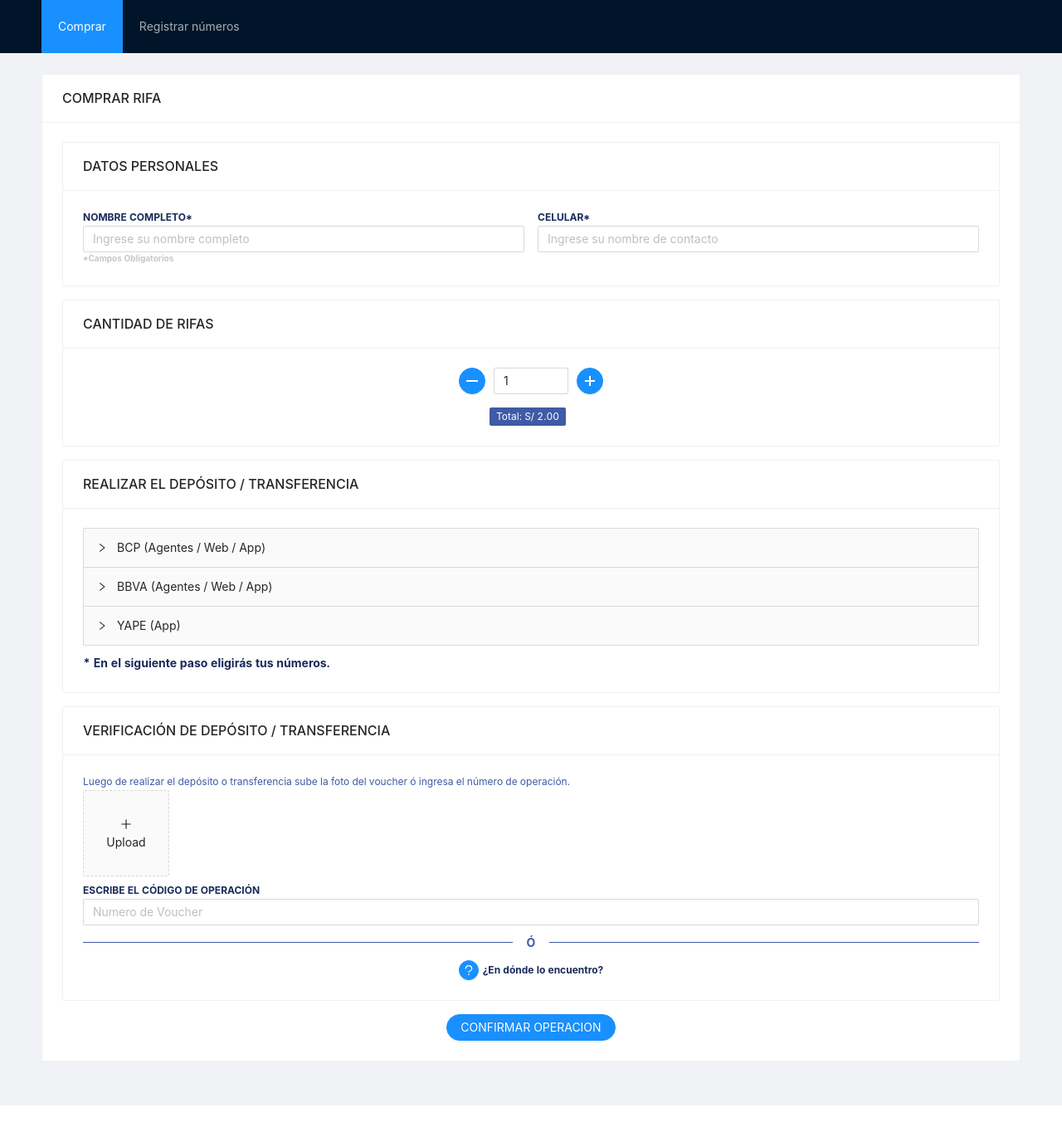
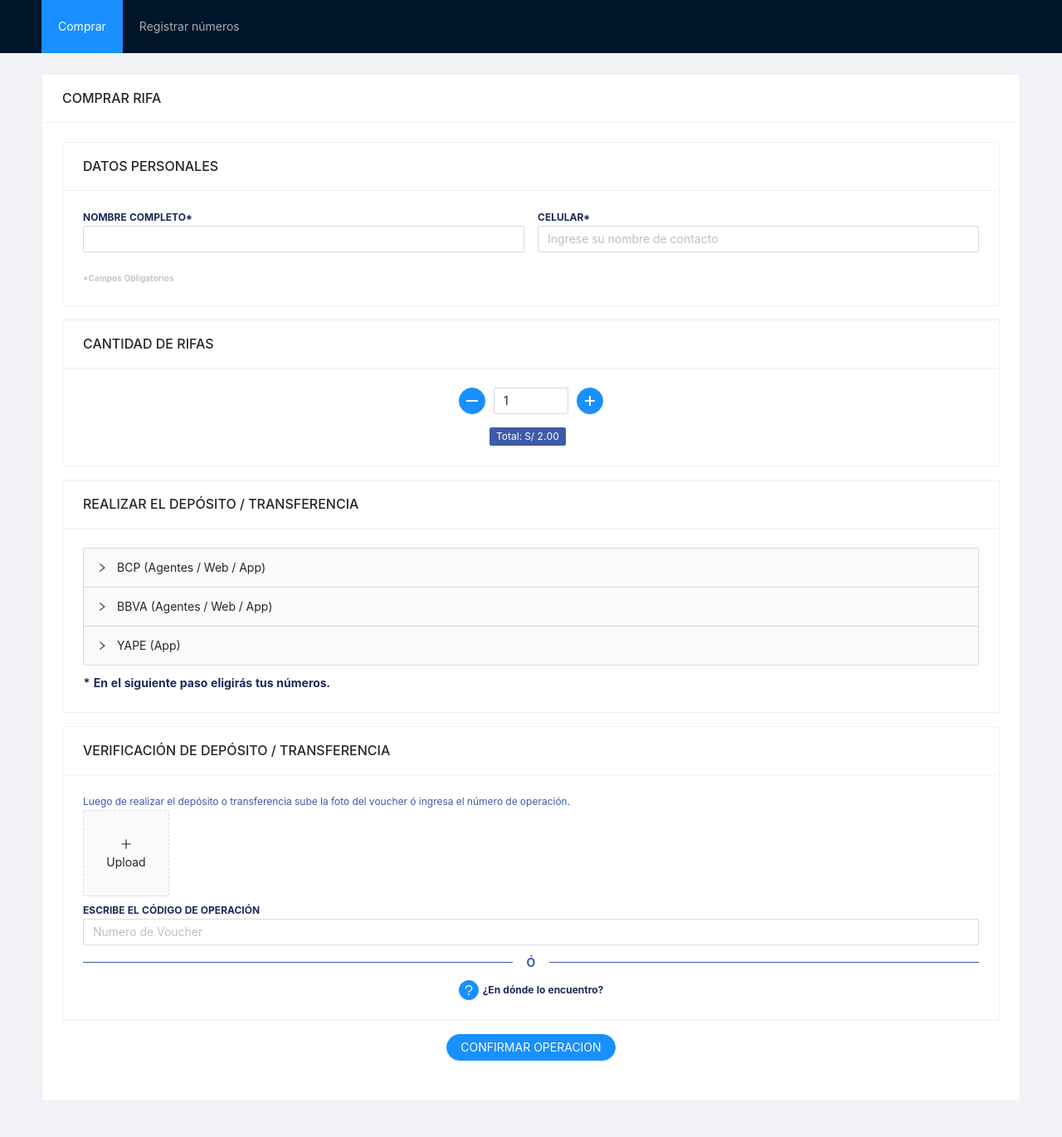
Before and after one commit to paulneo/rifarito-frontend, a React (Create React App) app: page / in a window 1280 px wide. Shown: the top 1370 px of the page at 83% size. Before the commit the page ends 1332 px from the top, so only its background shows below. Built offline with nearby package versions, Linux system fonts and the light colour scheme.

Commit message:
Added validation

```diff
--- a/src/Components/StepOne/UI/CardGeneral/index.js
+++ b/src/Components/StepOne/UI/CardGeneral/index.js
@@ -1,5 +1,5 @@
-import React from 'react';
-import { Card, Row, Col, Button, } from 'antd';
+import React, { useContext } from 'react';
+import { Card, Row, Col, Button, Form } from 'antd';
 import PersonalInformation from '../PersonalInformation'
 import NumberRaffles from '../NumberRaffles'
 import MakeDeposit from '../MakeDeposit'
@@ -8,14 +8,19 @@ import {
   Link
 } from "react-router-dom";
 import Deposit from '../Deposit'
+import Context from '../../context'
 
 const CardGeneral = () => {
-
+  const { form } = useContext(Context)
   const onClickOperation = () => {
 
   }
+  const onFinish = (values) => {
+    console.log(values)
+  }
 
   return (
+    <Form form={form} onFinish={onFinish}>
       <Card title="COMPRAR RIFA">
         <Row gutter={[16, 16]}>
           <Col span={24}>
@@ -32,15 +37,16 @@ const CardGeneral = () => {
           </Col>
           <Col span={24}>
             <Center>
-            <Link to="/stepTwo">
-              <Button type="primary" shape="round" size={'middle'} onClick={onClickOperation}>
+              <Form.Item>
+                <Button type="primary" htmlType="submit" shape="round" size={'middle'} onClick={onClickOperation}>
                   CONFIRMAR OPERACION
                 </Button>
-            </Link>
+              </Form.Item>
             </Center>
           </Col>
         </Row>
       </Card>
+    </Form>
   );
 };
 
--- a/src/Components/StepOne/UI/PersonalInformation/index.js
+++ b/src/Components/StepOne/UI/PersonalInformation/index.js
@@ -1,5 +1,5 @@
 import React from 'react';
-import { Card, Input, Row, Col } from 'antd';
+import { Card, Input, Row, Col, Form } from 'antd';
 import { Title, Text} from './style'
 
 const PersonalInformation = () => {
@@ -8,7 +8,9 @@ const PersonalInformation = () => {
       <Row gutter={[16, 16]}>
         <Col xs={24} sm={24} md={12} ls={12}>
           <Title>Nombre Completo*</Title>
-          <Input placeholder="Ingrese su nombre completo" style={{ width: '100%' }}/>
+          <Form.Item name="name" rules={[{ required: true }]}>
+            <Input />
+          </Form.Item>
         </Col>
         <Col xs={24} sm={24} md={12} ls={12}>
           <Title>Celular*</Title>
--- a/src/Components/StepOne/brain/index.js
+++ b/src/Components/StepOne/brain/index.js
@@ -1,17 +1,12 @@
-import React, { useContext } from 'react';
+import React from 'react';
 import CardGeneral from '../UI/CardGeneral'
 import { Provider } from '../context'
 import ModalComponent from '../UI/ModalComponent'
-import { Form } from 'antd'
-import Context from '../context'
 
 const StepOne = () => {
-  // const { form } = useContext(Context)
   return (
     <Provider>
-      <Form>
-        <CardGeneral />
-      </Form>
+      <CardGeneral />
       <ModalComponent></ModalComponent>
     </Provider>
   );
```
Lines whose indentation alone changed are shown as unchanged.
